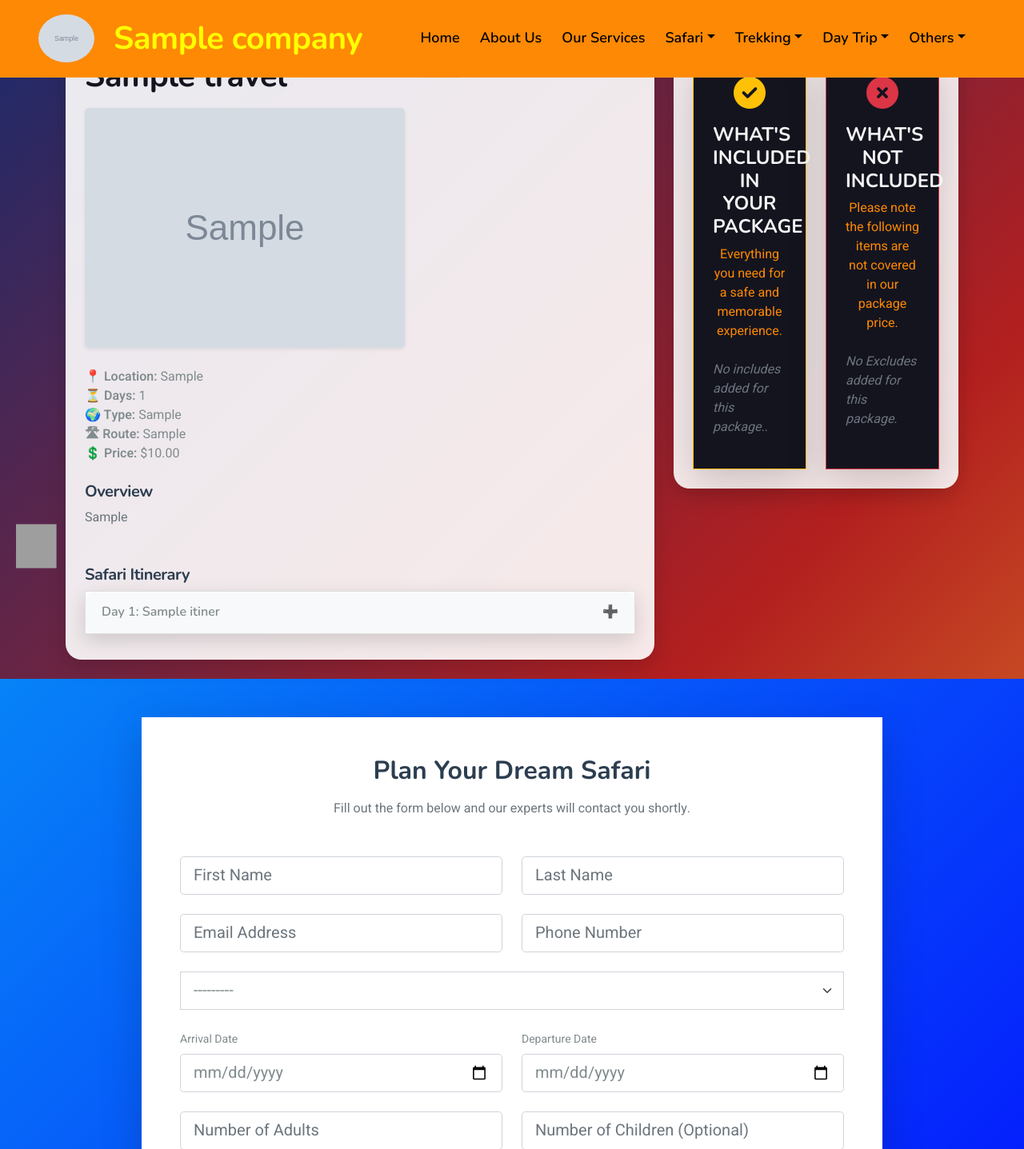
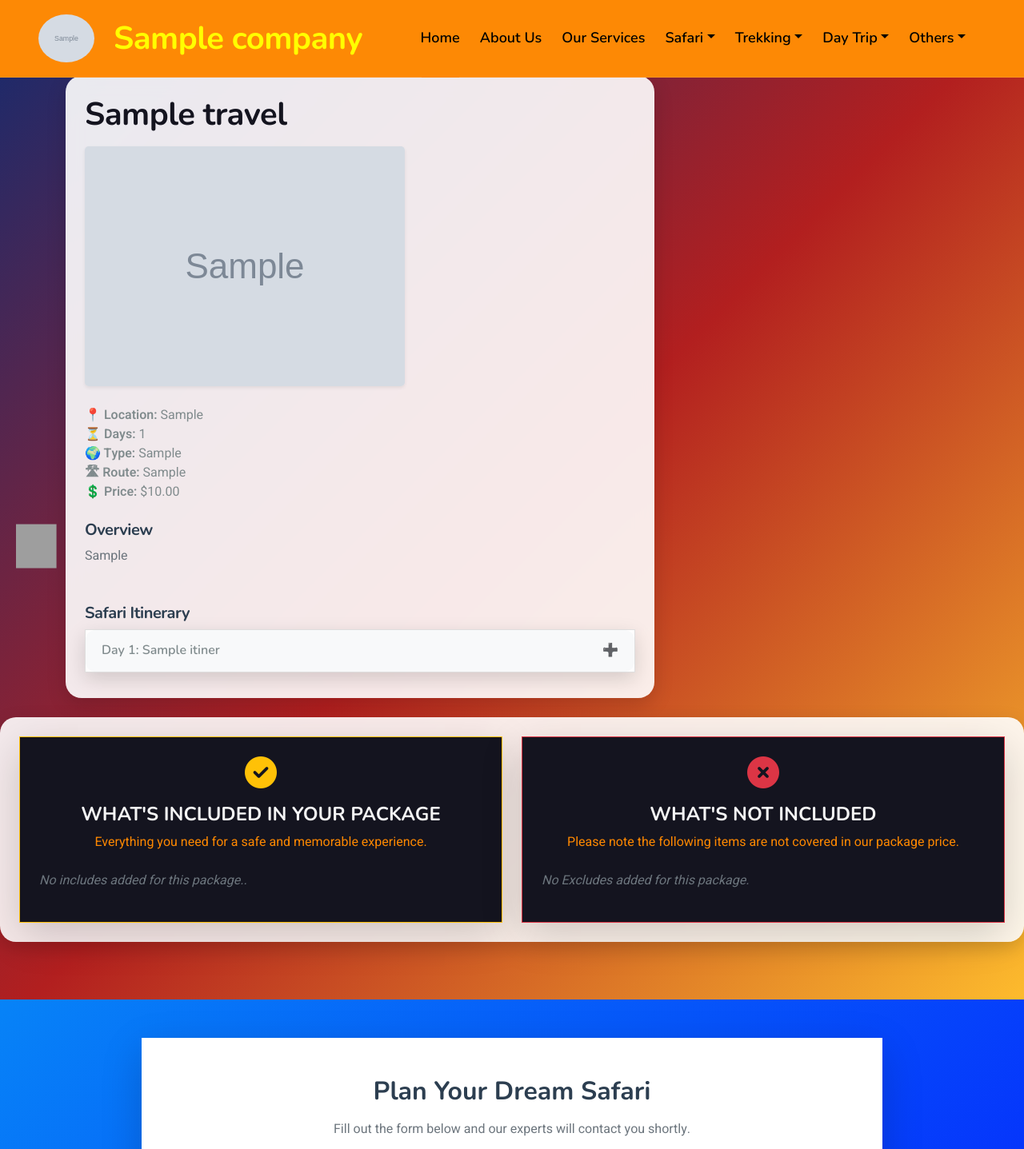
Before and after one commit to Barackwilliam/kilihappy, a Django app: page /safari_detail/1/ in a window 1280 px wide. Shown: the part 46-1483 px from the top of the page at 80% size. Run offline with Django 3.2, Linux system fonts and the light colour scheme; data comes from the database, SQL or seed files in the repository; tables that the repository leaves empty hold one stand-in row (values such as "Sample post"); grey boxes marked "Sample" are stand-in pictures; some libraries are stand-ins or nearby versions; grey boxes are pictures that could not be loaded.

Commit message:
trekking

```diff
--- a/templates/safari_detail.html
+++ b/templates/safari_detail.html
@@ -59,7 +59,7 @@
     }
   }
 </style>
-
+<br><br>
 <section class="gradient-bg py-5">
   <div class="container">
     <div class="row g-4">
@@ -125,15 +125,15 @@
         </div>
       </div>
 
-      <!-- Sidebar -->
-      <div class="col-lg-4">
+
+    </div>
+  </div>
+  <!-- Sidebar -->
+      <div class="col-lg-12">
         <div class="glass-card p-4 mb-4">
           {% include "includes_excludes_section.html" with includes=includes excludes=excludes %}
         </div>
       </div>
-    </div>
-  </div>
-            {% include 'booking_form.html' %}
-
 </section>
+    {% include 'booking_form.html' %}
 {% endblock %}
```
